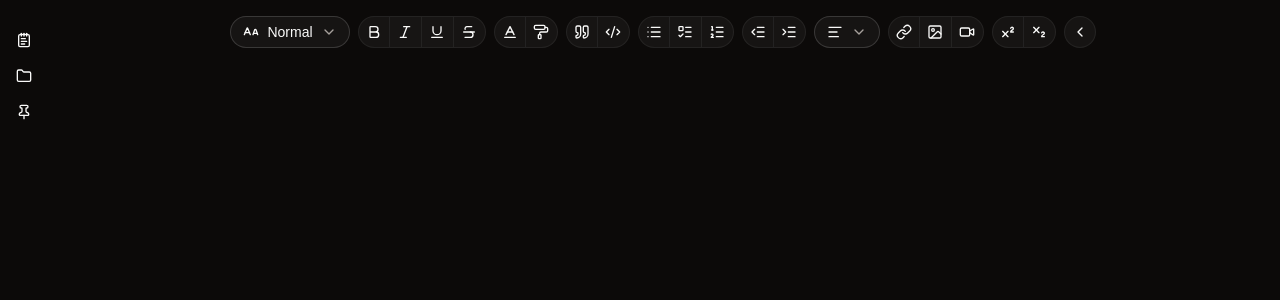
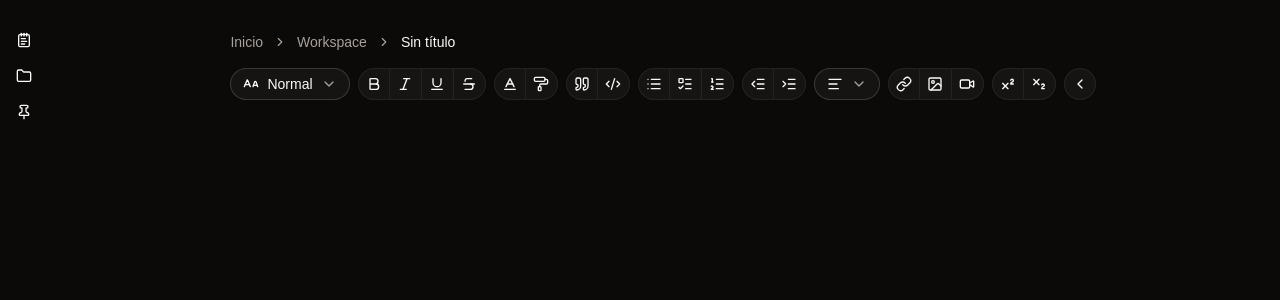
Before and after one commit to cpadlab/nottex, a React (Vite) app in the folder frontend/: page /notes/1 in a window 1280 px wide. Shown: the top 300 px of the page. Built offline with nearby package versions, Linux system fonts and the light colour scheme.

Commit message:
feat[frontend]: Add NoteBreadcrumb component and localization

```diff
--- a/frontend/src/assets/locales/en.json
+++ b/frontend/src/assets/locales/en.json
@@ -6,6 +6,13 @@
             "notes": "Notes",
             "workspaces": "Workspaces",
             "pinned": "Pinned"
+        }
+    },
+    "note": {
+        "breadcrumb": {
+            "home": "Home",
+            "workspace": "Workspace",
+            "untitled": "Untitled"
         }
     },
     "editor": {
--- a/frontend/src/assets/locales/es.json
+++ b/frontend/src/assets/locales/es.json
@@ -6,6 +6,13 @@
             "notes": "Notas",
             "workspaces": "Espacios",
             "pinned": "Fijadas"
+        }
+    },
+    "note": {
+        "breadcrumb": {
+            "home": "Inicio",
+            "workspace": "Workspace",
+            "untitled": "Sin título"
         }
     },
     "editor": {
--- /dev/null
+++ b/frontend/src/pages/note/components/breadcrumb.tsx
@@ -0,0 +1,66 @@
+import { Fragment } from 'react'
+import { Link } from 'react-router-dom'
+import { useTranslation } from 'react-i18next'
+import { Breadcrumb, BreadcrumbList, BreadcrumbItem, BreadcrumbLink, BreadcrumbPage, BreadcrumbSeparator, BreadcrumbEllipsis } from '@/components/ui/breadcrumb'
+import { useNoteContext } from '@/contexts/note-context'
+
+export const NoteBreadcrumb = () => {
+
+    const { t: translation } = useTranslation()
+    const { pathSegments, title } = useNoteContext()
+
+    const hasMoreThanTwoFolders = pathSegments.length > 2
+    const lastFolder = pathSegments[pathSegments.length - 1]
+
+    return (
+        <Breadcrumb>
+            <BreadcrumbList>
+
+                <BreadcrumbItem>
+                    <BreadcrumbLink render={<Link to="/notes" />}>{translation('note.breadcrumb.home')}</BreadcrumbLink>
+                </BreadcrumbItem>
+
+                <BreadcrumbSeparator />
+
+                <BreadcrumbItem>
+                    <BreadcrumbLink render={<Link to="/workspace" />}>{translation('note.breadcrumb.workspace')}</BreadcrumbLink>
+                </BreadcrumbItem>
+
+                {pathSegments.length > 0 && (
+                    <>
+                        <BreadcrumbSeparator />
+                        {hasMoreThanTwoFolders ? (
+                            <>
+                                <BreadcrumbItem>
+                                    <BreadcrumbEllipsis />
+                                </BreadcrumbItem>
+                                <BreadcrumbSeparator />
+                                <BreadcrumbItem>
+                                    <span className="text-muted-foreground">{lastFolder}</span>
+                                </BreadcrumbItem>
+                            </>
+                        ) : (
+                            pathSegments.map((segment, index) => (
+                                <Fragment key={index}>
+                                    {index > 0 && <BreadcrumbSeparator />}
+                                    <BreadcrumbItem>
+                                        <span className="text-muted-foreground">{segment}</span>
+                                    </BreadcrumbItem>
+                                </Fragment>
+                            ))
+                        )}
+                    </>
+                )}
+
+                <BreadcrumbSeparator />
+
+                <BreadcrumbItem>
+                    <BreadcrumbPage>
+                        {title.trim() ? title : translation('note.breadcrumb.untitled')}
+                    </BreadcrumbPage>
+                </BreadcrumbItem>
+
+            </BreadcrumbList>
+        </Breadcrumb>
+    )
+}
--- a/frontend/src/pages/note/page.tsx
+++ b/frontend/src/pages/note/page.tsx
@@ -1,6 +1,7 @@
 import Editor from "@/components/blocks/editor/editor"
 import { useParams } from "react-router-dom"
 import { NoteProvider } from "@/contexts/note-context"
+import { NoteBreadcrumb } from "./components/breadcrumb"
 
 interface RouteParams {
     id: string
@@ -13,8 +14,9 @@ const NotePage = () => {
 
     return (
         <NoteProvider options={{ id }}>
-            <div className="p-4 h-dvh max-h-dvh min-h-dvh relative">
+            <div className="px-6 py-8 h-dvh max-h-dvh min-h-dvh relative">
                 <div className="max-w-[867.15px] mx-auto h-full flex flex-col gap-4">
+                    <NoteBreadcrumb />
                     <Editor />
                 </div>
             </div>
```
